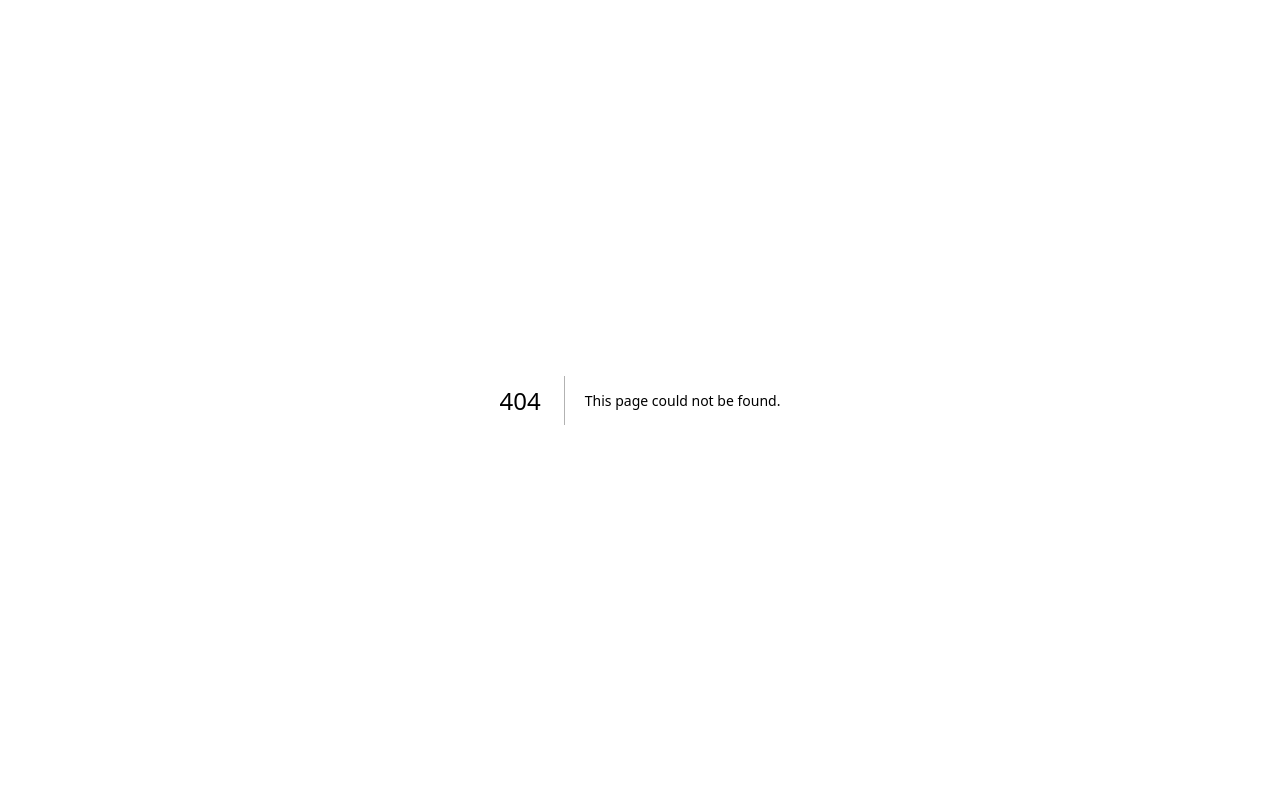
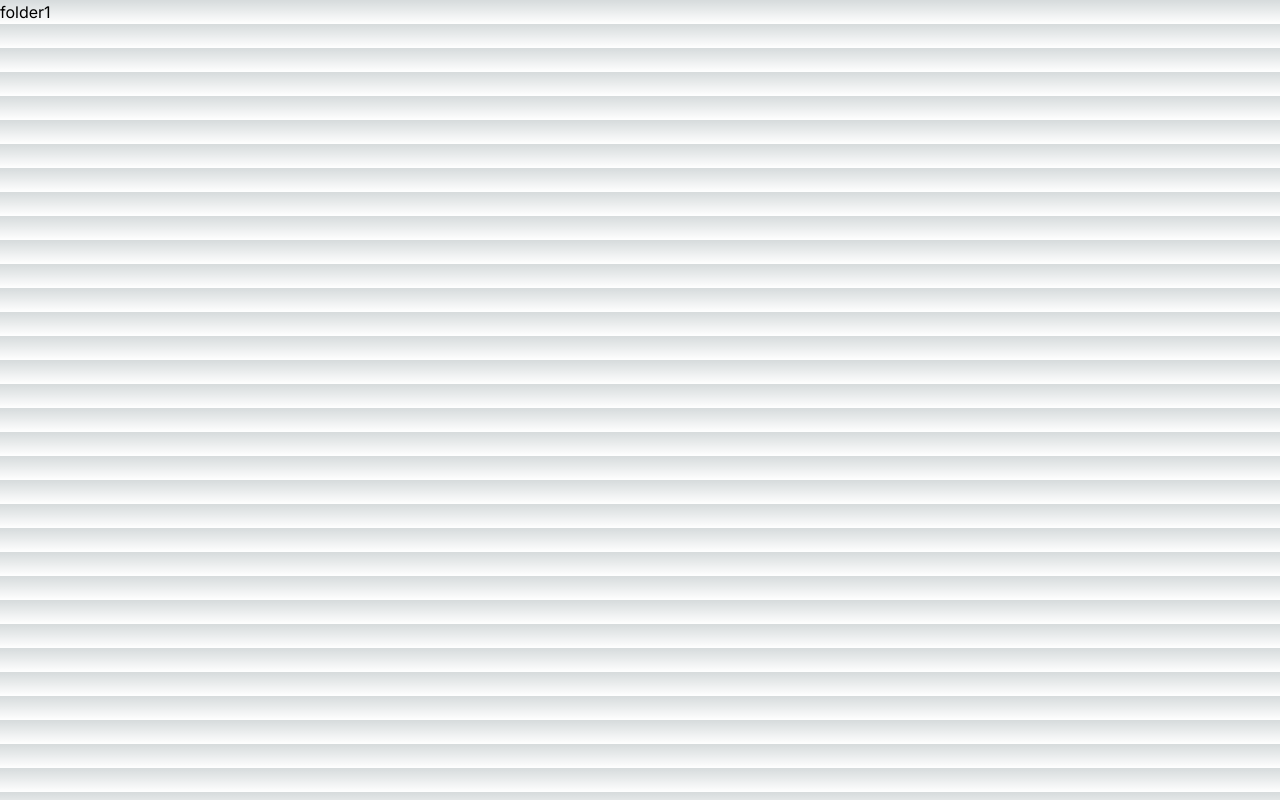
Before and after one commit to anilmhrzn/learningNextJs, a Next.js app: page /page1/folder1 in a window 1280 px wide. Before the commit this address had no page. Built offline with nearby package versions, Linux system fonts and the light colour scheme.

Commit message:
nested routing

```diff
--- /dev/null
+++ b/src/app/page1/folder1/page.tsx
@@ -0,0 +1,9 @@
+import React from 'react'
+
+const folder1 = () => {
+  return (
+    <div>folder1</div>
+  )
+}
+
+export default folder1
```
